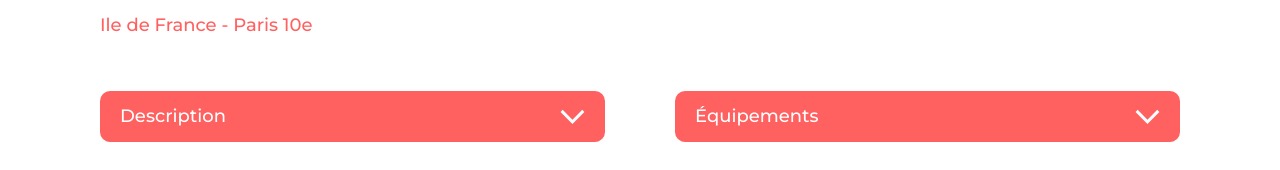
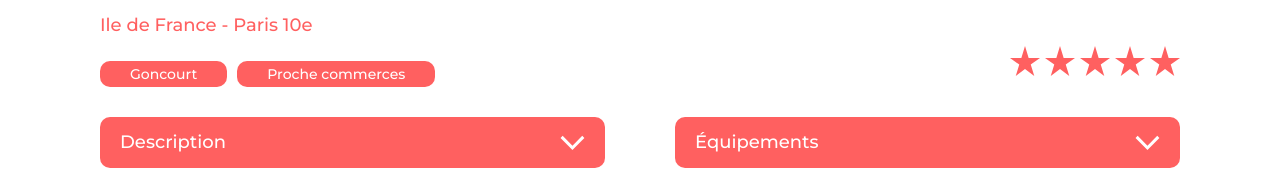
Before and after one commit to lolulo69/OCR-Projet7, a React (Create React App) app: page /room/0979876d in a window 1280 px wide. Shown: the part 622-792 px from the top of the page. Built offline with nearby package versions, Linux system fonts and the light colour scheme.

Commit message:
Ajout des components Stars et Tags pour page Room Ces composants servent à afficher respectivement les tags et la note en étoiles sur chaque page room.

```diff
--- /dev/null
+++ b/src/components/Stars.jsx
@@ -0,0 +1,39 @@
+import React, { useState, useEffect } from 'react';
+
+function Stars({ rating }) {
+    const emptyStar = '#E3E3E3';
+    const fullStar = '#FF6060';
+
+    const [data, setData] = useState(Array(5).fill(emptyStar));
+
+    useEffect(() => {
+        // remplir les étoiles en fonction de la note
+        const newData = Array(5).fill(emptyStar);
+        for (let i = 0; i < rating; i++) {
+            newData[i] = fullStar;
+        }
+        setData(newData);
+    }, [rating]);
+
+    return (
+        <div className="starsContainer">
+            {data.map((item, index) => (
+                <svg
+                    key={index}
+                    width="30"
+                    height="30"
+                    viewBox="0 0 30 30"
+                    fill="none"
+                    xmlns="http://www.w3.org/2000/svg"
+                >
+                    <path
+                        d="M18.645 12L15 0L11.355 12H0L9.27 18.615L5.745 30L15 22.965L24.27 30L20.745 18.615L30 12H18.645Z"
+                        fill={item}
+                    />
+                </svg>
+            ))}
+        </div>
+    );
+}
+
+export default Stars;
--- /dev/null
+++ b/src/components/Tags.jsx
@@ -0,0 +1,13 @@
+function Tags({ tags }) {
+    return (
+        <div className="tagsContainer">
+            {tags.map((item) => (
+                <div key={item} className="tagsContainer__tag">
+                    {item}
+                </div>
+            ))}
+        </div>
+    );
+}
+
+export default Tags;
--- a/src/pages/Room.jsx
+++ b/src/pages/Room.jsx
@@ -3,6 +3,8 @@ import React, { useState, useEffect } from 'react';
 import Loader from '../components/Loader';
 import Slideshow from '../components/Slideshow';
 import TextSlider from '../components/TextSlider';
+import Tags from '../components/Tags';
+import Stars from '../components/Stars';
 
 function Room() {
     const { roomId } = useParams();
@@ -49,6 +51,10 @@ function Room() {
                         />
                     </div>
                 </div>
+                <div className="room__tagsBlock">
+                    <Tags tags={data.tags} />
+                    <Stars rating={data.rating} />
+                </div>
                 <div className="room__sliderContainer">
                     <TextSlider
                         page="room"
--- /dev/null
+++ b/src/styles/layout/_stars.scss
@@ -0,0 +1,7 @@
+.starsContainer {
+    display: flex;
+    flex-flow: row nowrap;
+    justify-content: center;
+    margin-top: -25px;
+    gap: 5px;
+}
--- /dev/null
+++ b/src/styles/layout/_tags.scss
@@ -0,0 +1,14 @@
+.tagsContainer {
+    display: flex;
+    flex-flow: row nowrap;
+    gap: 10px;
+    color: $secondary-color;
+
+    &__tag {
+        border-radius: 10px;
+        background-color: $primary-color;
+        padding: 5px 30px;
+        font-weight: 500;
+        font-size: 14px;
+    }
+}
--- a/src/styles/main.scss
+++ b/src/styles/main.scss
@@ -8,6 +8,8 @@
 @import './layout/textSlider';
 @import './layout/loader';
 @import './layout/slideshow';
+@import './layout/tags';
+@import './layout/stars';
 @import './components/animations';
 @import './pages/home';
 @import './pages/room';
--- a/src/styles/pages/_room.scss
+++ b/src/styles/pages/_room.scss
@@ -44,18 +44,12 @@
         }
     }
 
-    &__tagsblock {
+    &__tagsBlock {
         display: flex;
         flex-flow: row nowrap;
         justify-content: space-between;
         align-items: center;
-        margin: 20px 0;
-
-        &__tagscontainer {
-            display: flex;
-            flex-flow: row nowrap;
-            align-items: center;
-        }
+        margin-top: 20px;
     }
 
     &__sliderContainer {
```
